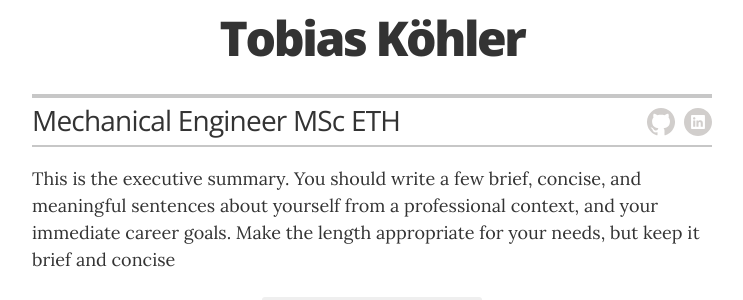
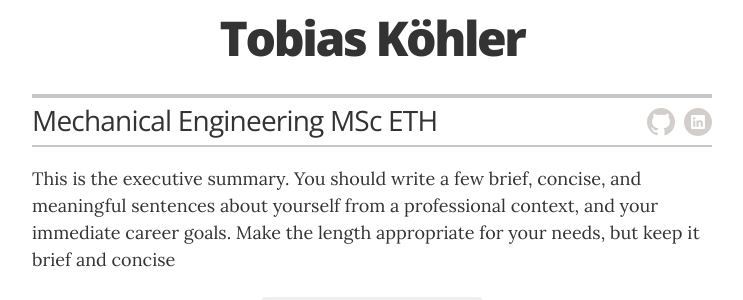
Before and after one commit to TobiasKoehlerETH/TobiasKoehlerETH.github.io, a Jekyll site: the page built from index.html, in a window 1280 px wide and 900 px high. Shown: the part 121-421 px from the top of the window, without its empty margins (268-1011 px from the left). Built offline with Jekyll 4.4.1, drawn with Linux system fonts in a browser that asks for light colours.

Commit message:
Update _config.yml

```diff
--- a/_config.yml
+++ b/_config.yml
@@ -11,14 +11,14 @@ sass:
 # Resume settings
 resume_avatar:                  "true"
 resume_name:                    "Tobias Köhler"
-resume_title:                   "Mechanical Engineer MSc ETH"
+resume_title:                   "Mechanical Engineering MSc ETH"
 
 # used for the contact button in _layouts/resume.html
 resume_contact_email:           "tobiassskoehler@gmail.com"
 
 # the next two items are used for schema itemprops in _layouts/resume.html
-resume_contact_telephone:       "555-7334"
-resume_contact_address:         "742 Evergreen Terrace, Springfield"
+resume_contact_telephone:       ""
+resume_contact_address:         "Zurich, Switzerland"
 
 resume_header_contact_info:     "Zurich, Switzerland • 555-7334 • tobiassskoehler@gmail.com"
 display_header_contact_info:    "false"
```
